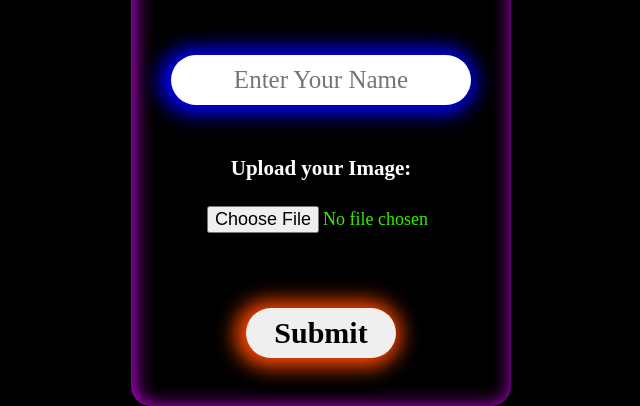
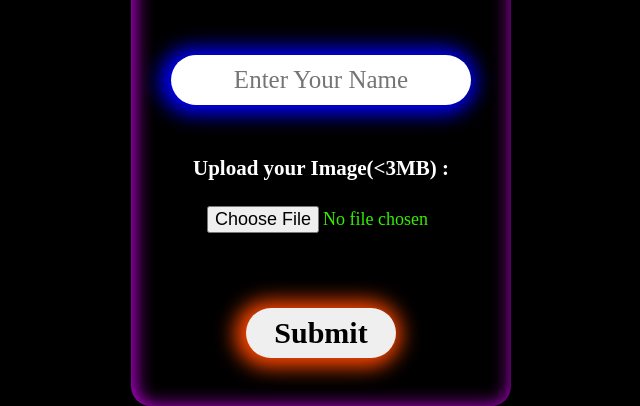
Before and after one commit to Abhijit116/Invitation, a plain HTML site: page index.html in a window 1280 px wide. Shown: the part 478-884 px from the top of the page, without its empty margins (319-959 px from the left). Drawn offline with Linux system fonts and the light colour scheme.

Commit message:
Update index.html

```diff
--- a/index.html
+++ b/index.html
@@ -81,7 +81,7 @@
         <form id="infoForm">
             <input type="text" id="name" name="name" required placeholder="Enter Your Name"><br><br><br><br>
             <div class="img">
-                <label for="image">Upload your Image:</label> <br><br />
+                <label for="image">Upload your Image(&lt;3MB) :</label> <br><br />
                 <input type="file" id="image" name="image" accept="image/*" required class="inp-img"><br><br><br><br>
             </div>
             <input type="submit" value="Submit" class="btn">
```
